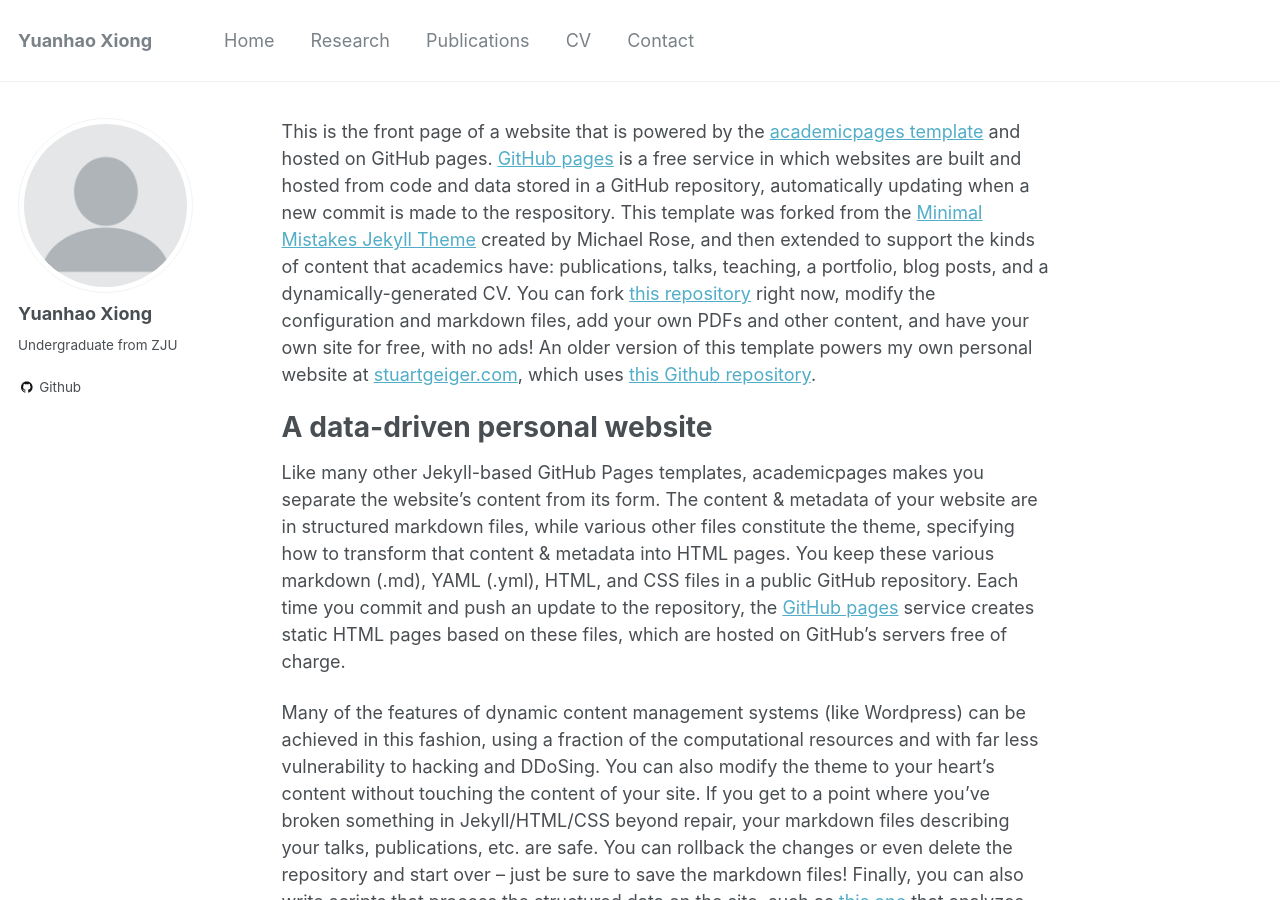
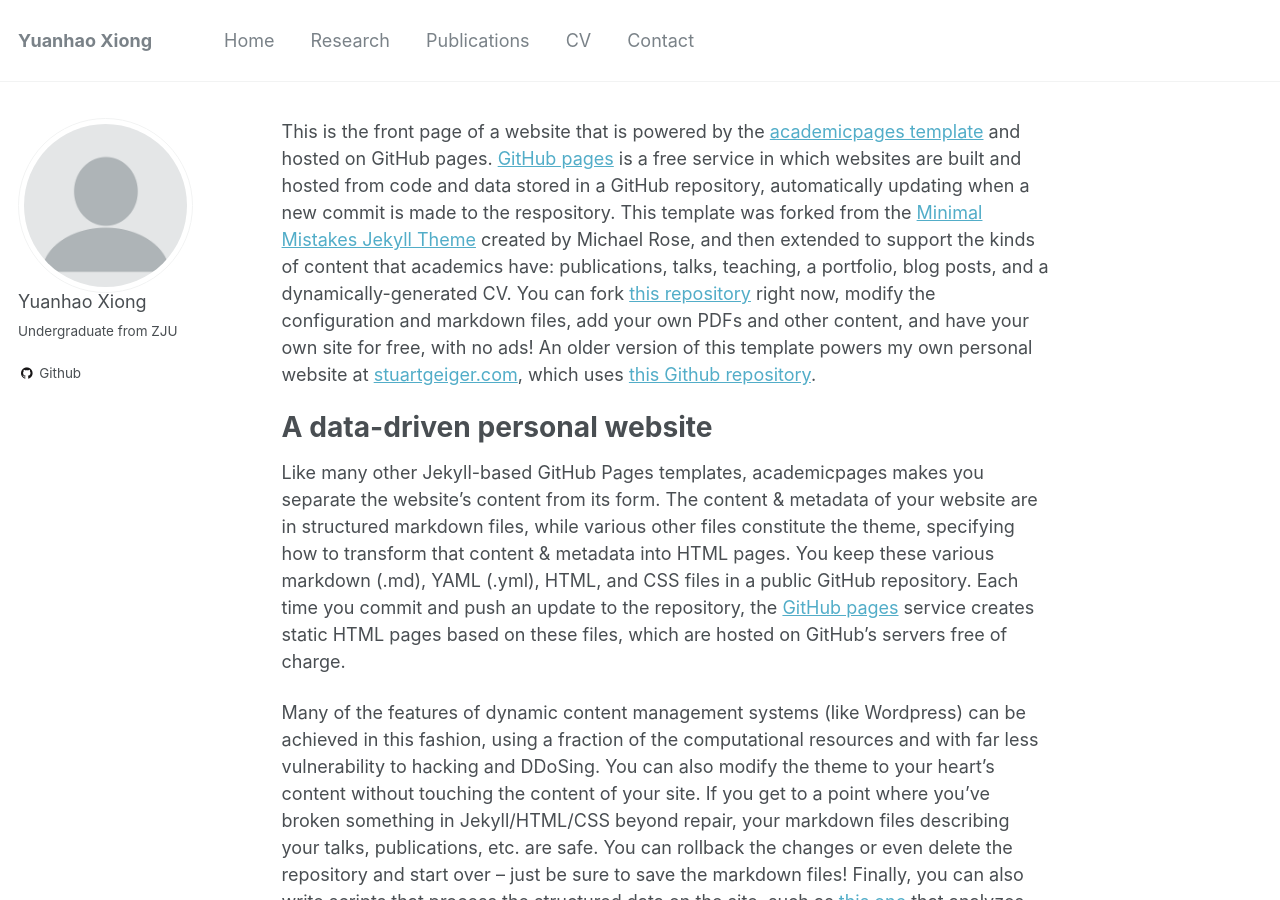
Before and after one commit to xyh97/xyh97.github.io, a Jekyll site: the page built from _pages/about.md, in a window 1280 px wide and 900 px high. Built offline with Jekyll 4.4.1, drawn with Linux system fonts in a browser that asks for light colours.

Commit message:
font size

```diff
--- a/_includes/author-profile.html
+++ b/_includes/author-profile.html
@@ -15,7 +15,7 @@
   </div>
 
   <div class="author__content">
-    <h1 class="author__name">{{ author.name }}</h1>
+    <font size="3" class="author__name">{{ author.name }}</font>
     {% if author.bio %}<p class="author__bio">{{ author.bio }}</p>{% endif %}
   </div>
 
```
